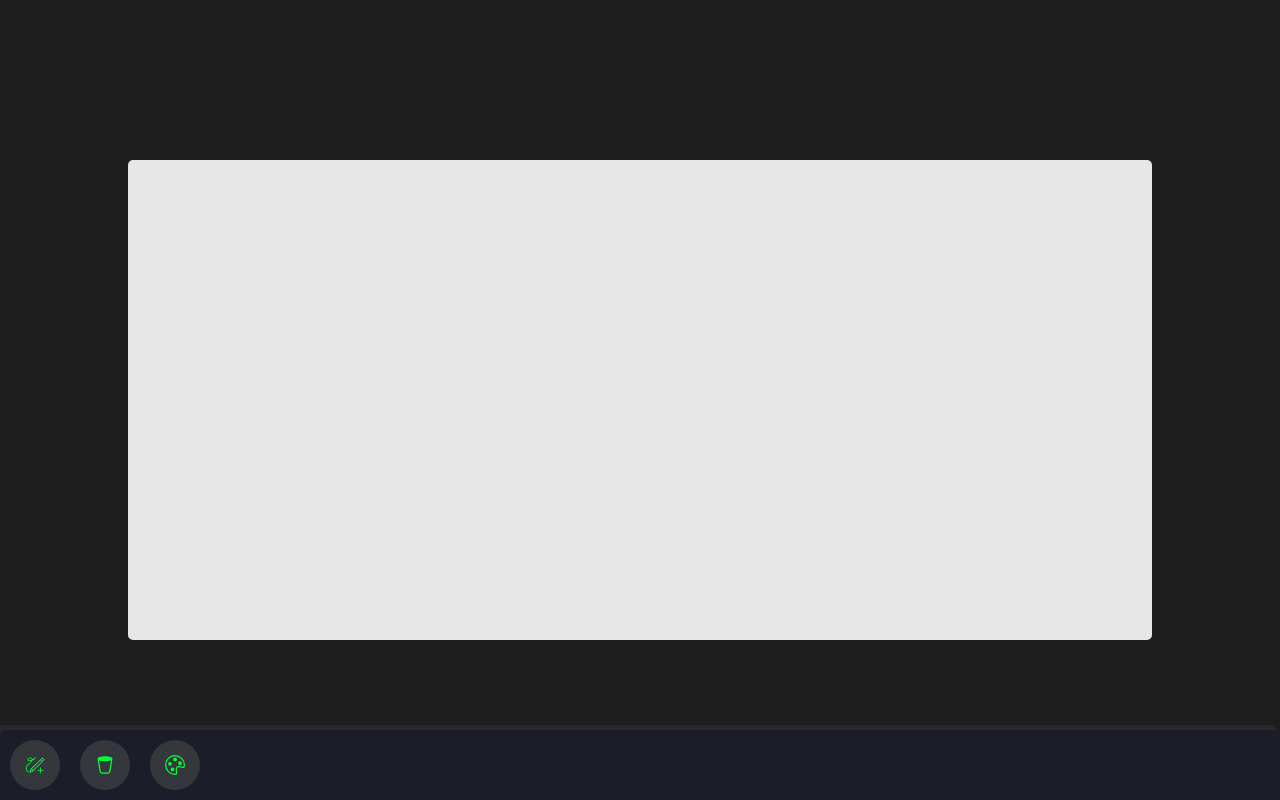
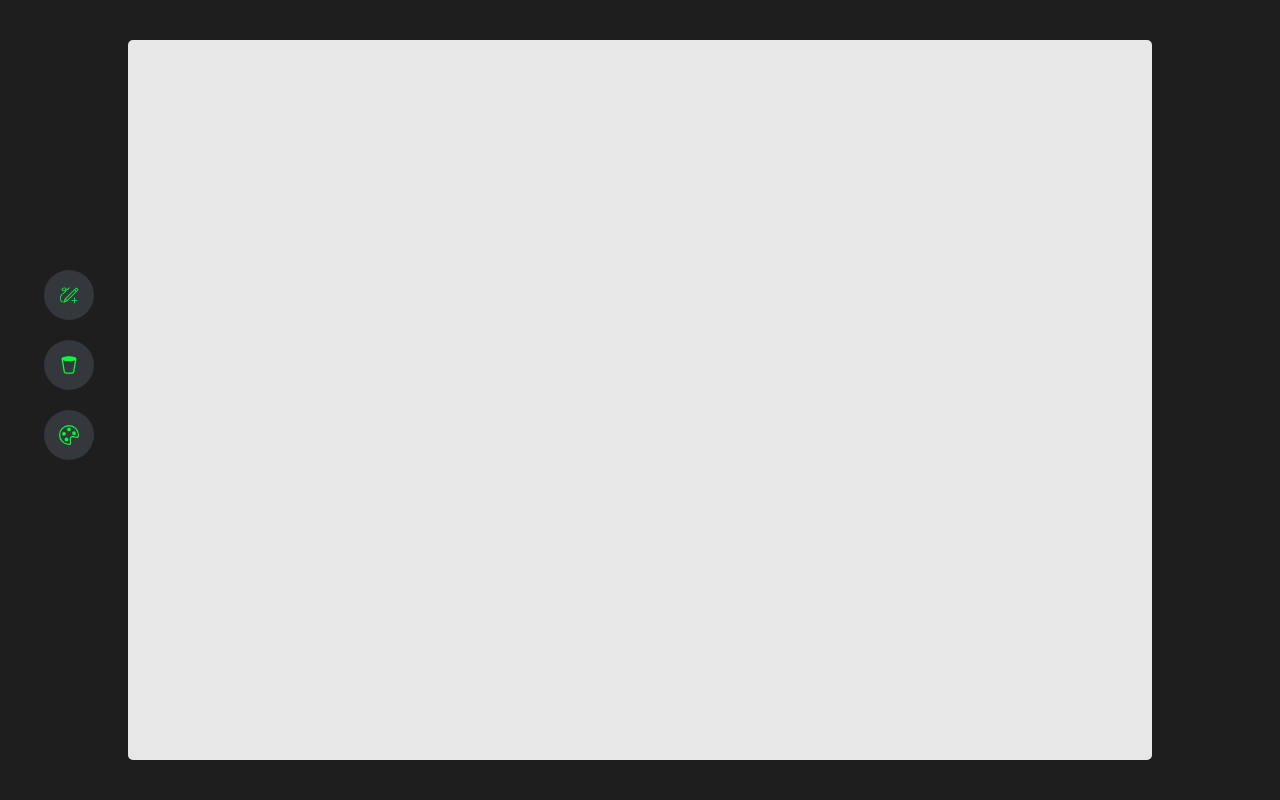
Before and after one commit to pelapato/Desenho-app, a plain HTML site: page index.html in a window 1280 px wide. Drawn offline with Linux system fonts and the light colour scheme; a web font is replaced by a local one.

Commit message:
atualizacao

```diff
--- a/style.css
+++ b/style.css
@@ -27,25 +27,23 @@ main{
 }
 canvas{
   width:80%;
-  height:60vh;
+  height:90vh;
   background:#e7e7e7;
   border-radius:5px;
 }
 section{
   position:fixed;
-  bottom:0;
-  left:0;
+  top:30vh;
+  left:-45%;
   display:flex;
   width:100%;
-  height:70px;
-  background:#1C1D28;
-  box-shadow:-4px -5px 1px #2D2D36A8;
   border-radius:5px;
   margin-top:30px;
 }
 section > article{
    display:flex;
    align-items:center;
+   flex-direction:column;
    width:100%;
    margin-left:10px;
    gap:20px;
```
